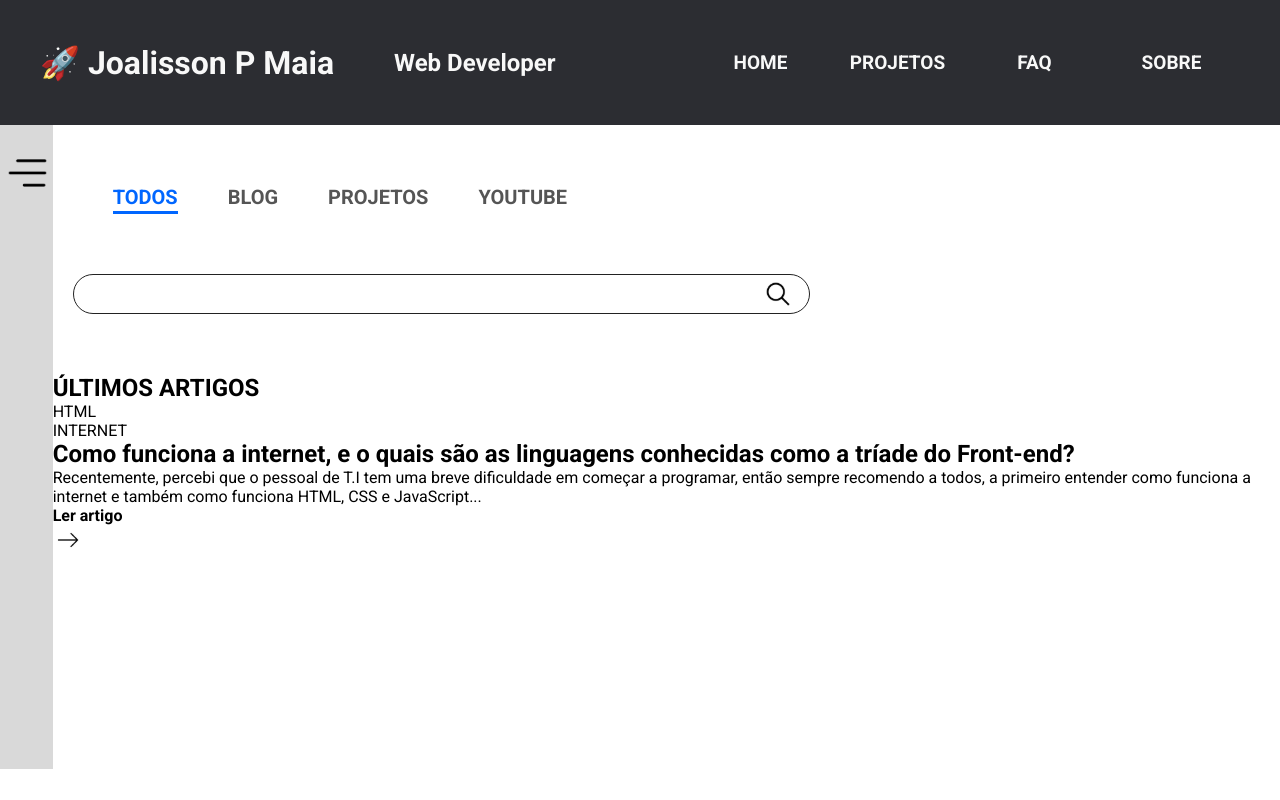
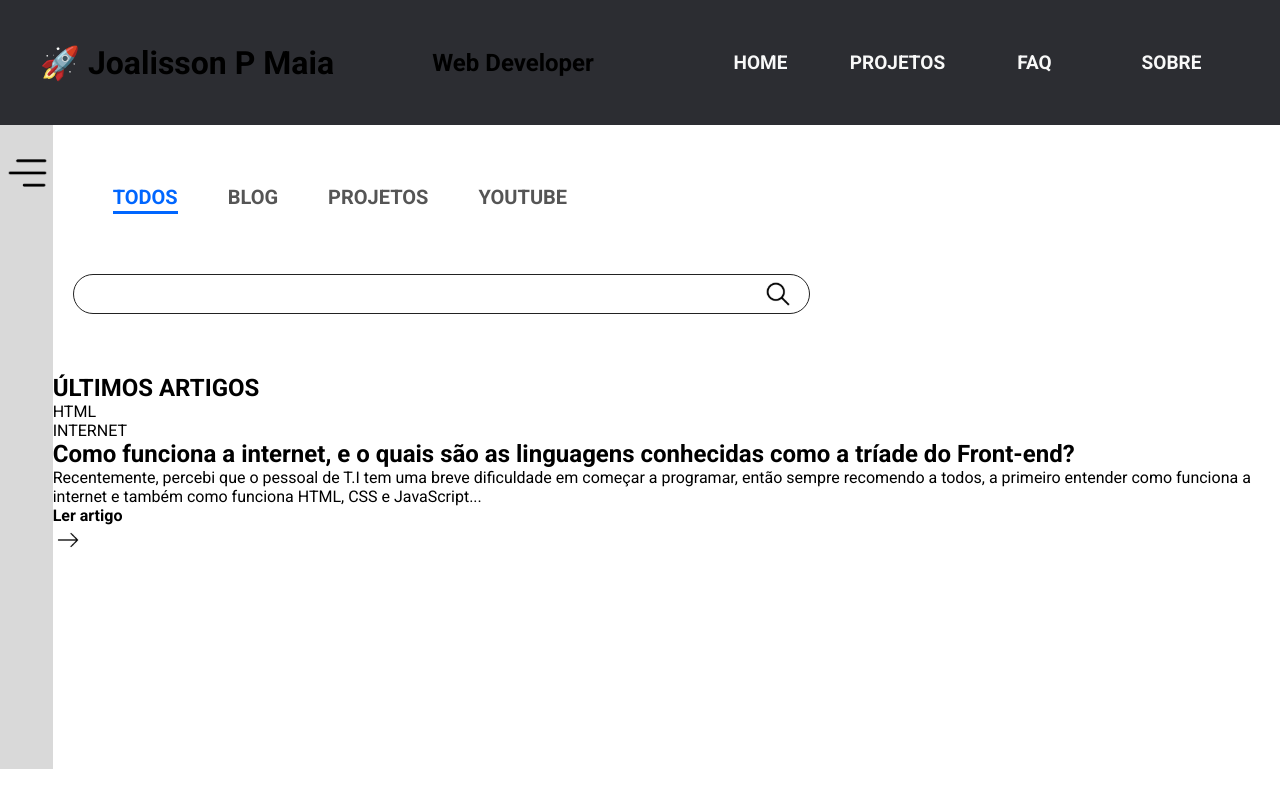
Before and after one commit to Namibo06/portifolio-atual-angular, an Angular app: page / in a window 1280 px wide. Built offline with nearby package versions, Linux system fonts and the light colour scheme.

Commit message:
refactor: removed div

```diff
--- a/src/app/shared/header/header/header.component.html
+++ b/src/app/shared/header/header/header.component.html
@@ -1,5 +1,4 @@
 <div class="header__container">
-    <div class="header__logo__work">
     <div class="header__logo">
         <h1>🚀 Joalisson P Maia</h1>
     </div><!--header__logo-->
@@ -7,7 +6,6 @@
     <div class="header__work">
         <h2>Web Developer</h2>
     </div><!--header__work-->
-    </div><!--header__logo__work-->
 
     <nav>
         <a [routerLink]="['/home']" routerLinkActive="active__link__header" (click)="activedLink('home')">
```
Lines whose indentation alone changed are shown as unchanged.
